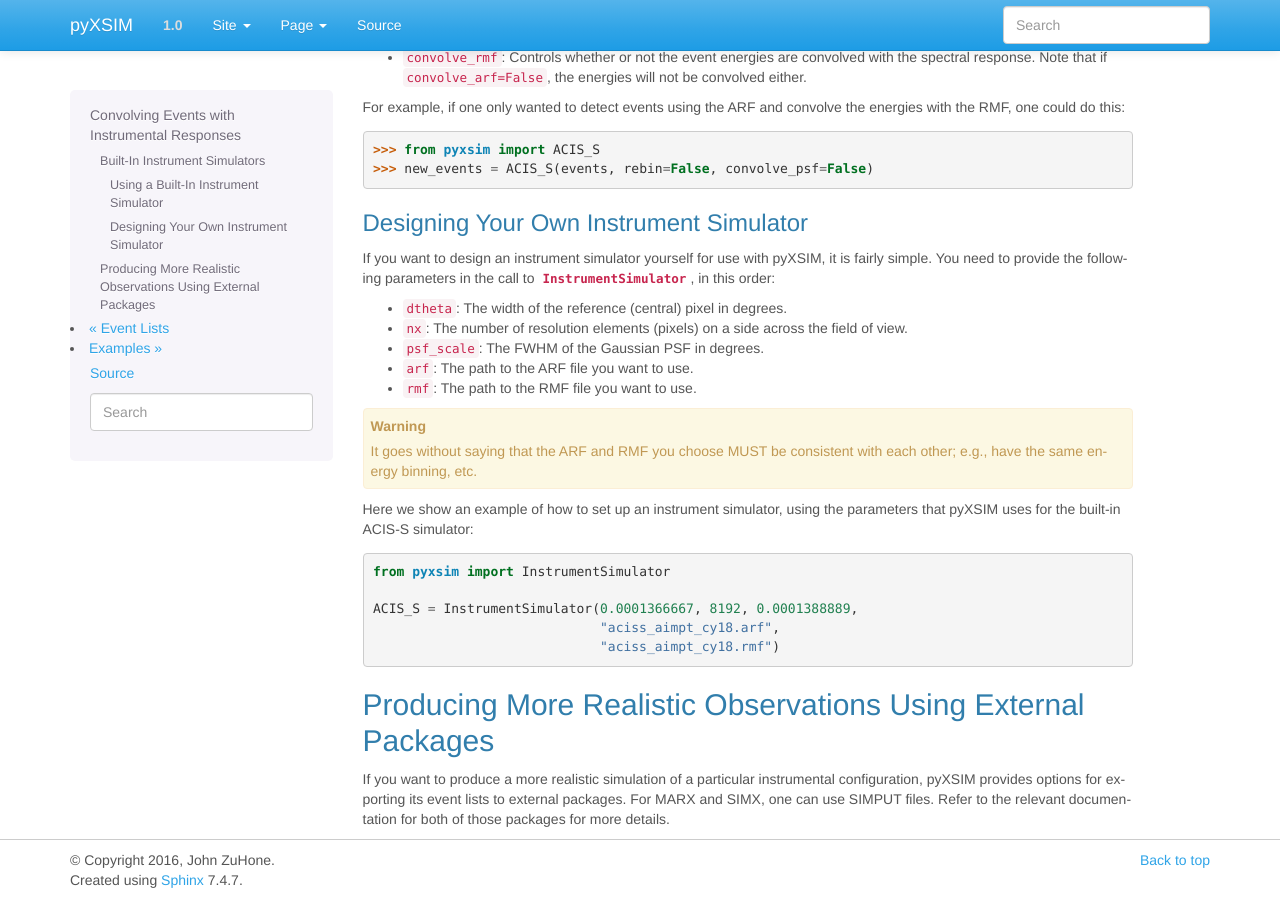
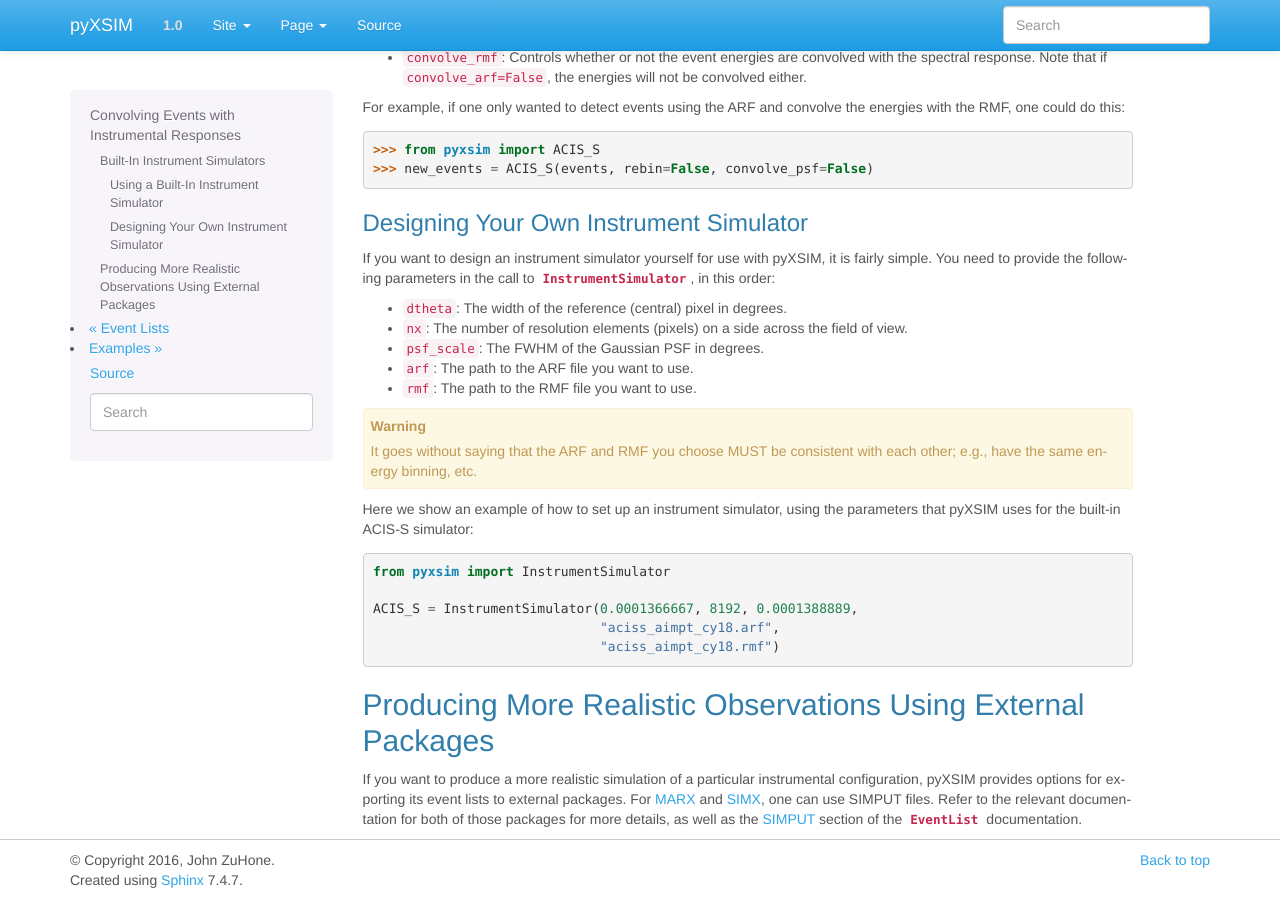
Before and after one commit to jzuhone/pyxsim, a Sphinx documentation site: the page built from doc/source/instruments.rst, in a window 1280 px wide and 900 px high, scrolled down 1090 px. Built offline with Sphinx 7.4.7, drawn with Linux system fonts in a browser that asks for light colours.

Commit message:
More docs

```diff
--- a/doc/source/instruments.rst
+++ b/doc/source/instruments.rst
@@ -106,6 +106,8 @@ Producing More Realistic Observations Using External Packages
 -------------------------------------------------------------
 
 If you want to produce a more realistic simulation of a particular instrumental configuration,
-pyXSIM provides options for exporting its event lists to external packages. For MARX and SIMX,
+pyXSIM provides options for exporting its event lists to external packages. For
+`MARX <http://space.mit.edu/ASC/MARX/>`_ and `SIMX <http://hea-www.cfa.harvard.edu/simx/>`_,
 one can use SIMPUT files. Refer to the relevant documentation for both of those packages for
-more details.
+more details, as well as the :ref:`simput` section of the :class:`~pyxsim.event_list.EventList`
+documentation.
```
Also changed, not shown: doc/source/event_lists.rst (+5 -2 lines).
